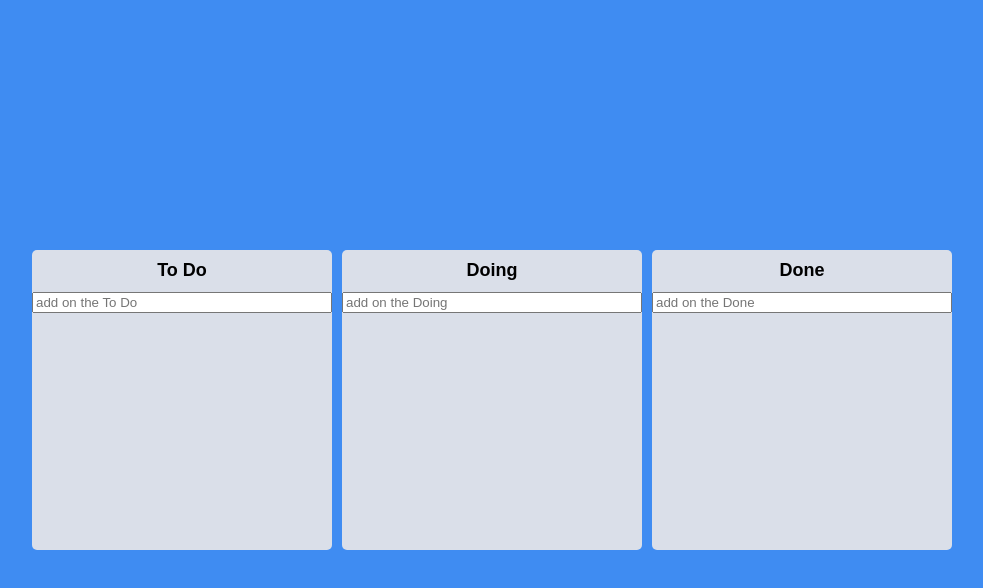
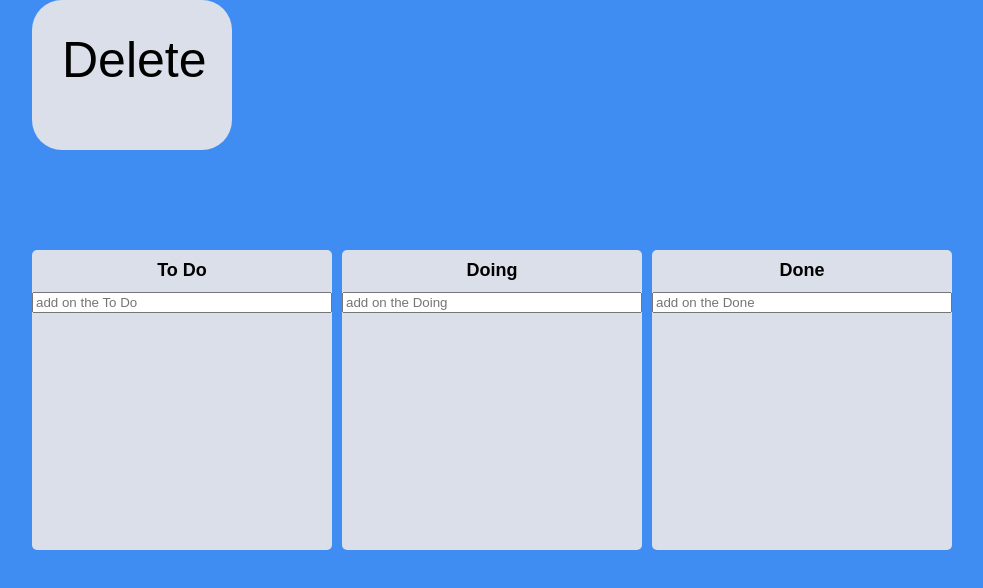
Before and after one commit to parkchansaem/react-trello, a React (Create React App) app: page / in a window 1280 px wide. Shown: the top 588 px of the page, without its empty margins (268-1251 px from the left). Built offline with nearby package versions, Linux system fonts and the light colour scheme.

Commit message:
Delete board

```diff
--- a/src/App.tsx
+++ b/src/App.tsx
@@ -1,5 +1,5 @@
 import { createGlobalStyle } from "styled-components";
-import Trello from "./Trello";
+import Trello from "./Component/Trello";
 const GlobalStlye = createGlobalStyle`
 @import url('https://fonts.googleapis.com/css2?family=Source+Sans+Pro&display=swap');
  html, body, div, span, applet, object, iframe,
--- a/src/Board.tsx
+++ b/src/Component/Board.tsx
@@ -2,7 +2,7 @@ import { Droppable } from "react-beautiful-dnd";
 import { useForm } from "react-hook-form";
 import { useSetRecoilState } from "recoil";
 import styled from "styled-components";
-import { ITodo, toDoState } from "./atom";
+import { ITodo, toDoState } from "../atom";
 import DraggbleCard from "./DraggbleCard";
 
 const Wrapper = styled.div`
--- /dev/null
+++ b/src/Component/Delete.tsx
@@ -0,0 +1,37 @@
+import { Droppable } from "react-beautiful-dnd";
+import styled from "styled-components";
+
+const Tap = styled.div`
+  height: 150px;
+  width: 200px;
+  border-radius: 30px;
+  background-color: ${(props) => props.theme.boardColor};
+  display: flex;
+  position: absolute;
+  top: 0;
+  text-align: center;
+`;
+const Text = styled.h1`
+  font-size: 50px;
+  padding: 30px;
+`;
+
+interface IBoardid {
+  boardId: string;
+}
+function Delete() {
+  return (
+    <Tap>
+      <Text>Delete</Text>
+      <Droppable droppableId="Delete">
+        {(magic, snapshot) => (
+          <div ref={magic.innerRef} {...magic.droppableProps}>
+            {magic.placeholder}
+          </div>
+        )}
+      </Droppable>
+    </Tap>
+  );
+}
+
+export default Delete;
--- a/src/Trello.tsx
+++ b/src/Component/Trello.tsx
@@ -6,8 +6,9 @@ import {
 } from "react-beautiful-dnd";
 import { useRecoilState, useRecoilValue } from "recoil";
 import styled from "styled-components";
-import { toDoState } from "./atom";
+import { toDoState } from "../atom";
 import Board from "./Board";
+import Delete from "./Delete";
 
 const Wrapper = styled.div`
   display: flex;
@@ -30,8 +31,16 @@ function Trello() {
   const [todo, setTodo] = useRecoilState(toDoState);
   const onDrgEnd = (info: DropResult) => {
     console.log(info);
-    const { destination, source, draggableId } = info;
+    const { destination, source } = info;
     if (!destination) return;
+    if (destination?.droppableId === "Delete") {
+      console.log("1");
+      setTodo((allboard) => {
+        const copyBoard = [...allboard[source.droppableId]];
+        copyBoard.splice(source.index, 1);
+        return { ...allboard, [source.droppableId]: copyBoard };
+      });
+    }
     if (destination?.droppableId === source.droppableId) {
       setTodo((allBoard) => {
         const copyBoard = [...allBoard[source.droppableId]];
@@ -55,10 +64,10 @@ function Trello() {
         };
       });
     }
+
     /*  if (!destination) return;
     setTodo((oldToDos) => {
       const copyTodo = [...oldToDos];
-
       copyTodo.splice(source.index, 1);
       copyTodo.splice(destination.index, 0, draggableId);
       return copyTodo;
@@ -72,6 +81,7 @@ function Trello() {
           {Object.keys(todo).map((boardId) => (
             <Board boardId={boardId} key={boardId} todo={todo[boardId]} />
           ))}
+          <Delete />
         </Boards>
       </Wrapper>
     </DragDropContext>
```
Also changed, not shown: src/Component/DraggbleCard.tsx (renamed from src/DraggbleCard.tsx).
